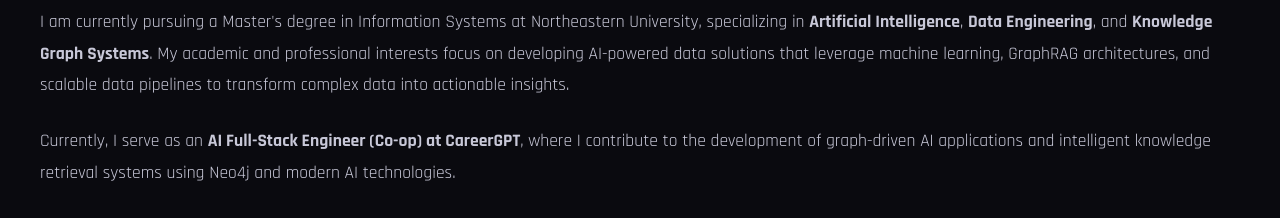
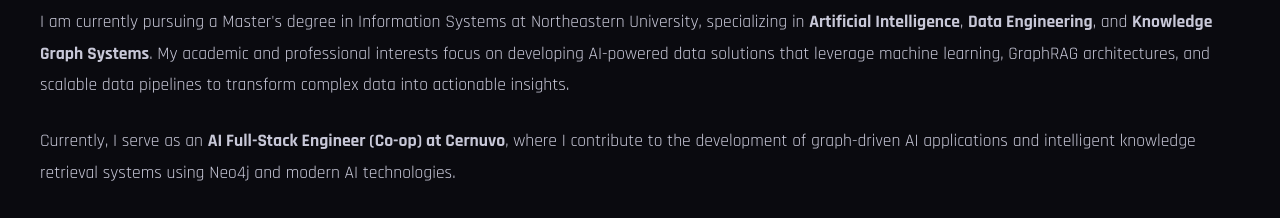
Before and after one commit to yashasvi1102/MY_PORTFOLIO, a React (Vite) app: page / in a window 1280 px wide. Shown: the part 1040-1258 px from the top of the page. Built offline with nearby package versions, Linux system fonts and the light colour scheme.

Commit message:
minor change

```diff
--- a/src/Portfolio.jsx
+++ b/src/Portfolio.jsx
@@ -12,7 +12,7 @@
     bio: [
   "I am currently pursuing a Master's degree in Information Systems at Northeastern University, specializing in <strong>Artificial Intelligence</strong>, <strong>Data Engineering</strong>, and <strong>Knowledge Graph Systems</strong>. My academic and professional interests focus on developing AI-powered data solutions that leverage machine learning, GraphRAG architectures, and scalable data pipelines to transform complex data into actionable insights.",
 
-  "Currently, I serve as an <strong>AI Full-Stack Engineer (Co-op) at CareerGPT</strong>, where I contribute to the development of graph-driven AI applications and intelligent knowledge retrieval systems using Neo4j and modern AI technologies.",
+  "Currently, I serve as an <strong>AI Full-Stack Engineer (Co-op) at Cernuvo</strong>, where I contribute to the development of graph-driven AI applications and intelligent knowledge retrieval systems using Neo4j and modern AI technologies.",
 
   "My technical experience includes building knowledge graph solutions, developing machine learning models, designing scalable data pipelines, and implementing AI-driven analytics platforms using technologies such as Python, Azure, Snowflake, Databricks, and Neo4j.",
 
```
